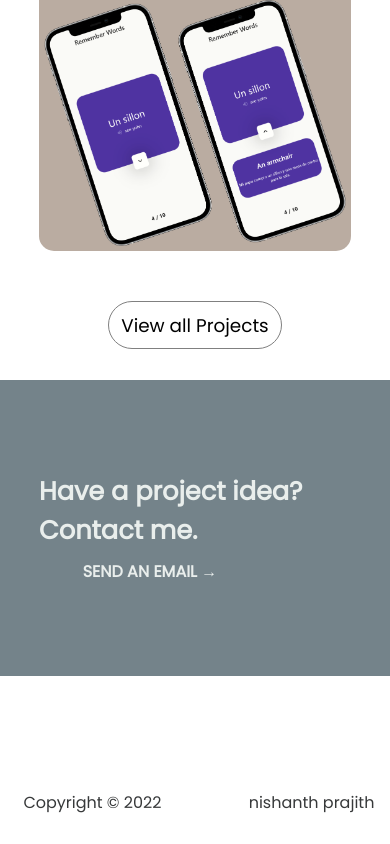
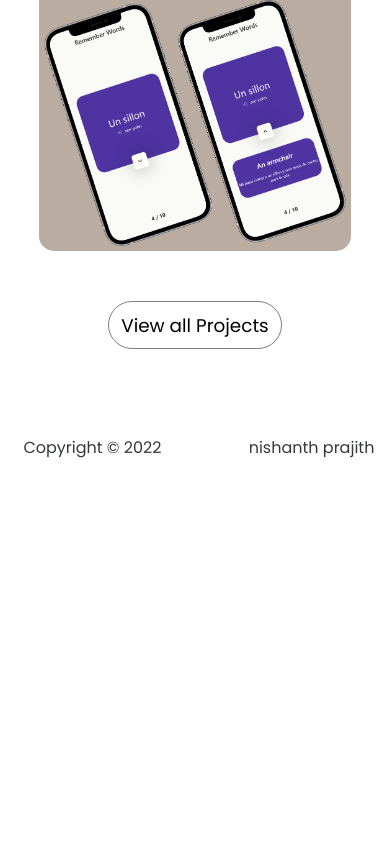
Before and after one commit to NishanthPrajith/NishanthPrajith.github.io, a React (Create React App) app: page / in a window 390 px wide. Shown: the part 2025-2869 px from the top of the page. After the commit the page ends 2515 px from the top, so only its background shows below. Built offline with nearby package versions, Linux system fonts and the light colour scheme.

Commit message:
project page updates

```diff
--- a/src/App.css
+++ b/src/App.css
@@ -2,7 +2,7 @@
 body {
   overscroll-behavior-y: none;
   background-color: #ffffff;
-  color: rgb(51, 51, 51);
+  color: #1C1D20;
 }
 
 .App {
--- a/src/ContactComps/contact.js
+++ b/src/ContactComps/contact.js
@@ -21,7 +21,7 @@ export default function About() {
     return (
         <div style = {{overflow: "none"}}>
             <Helmet>
-                <title>Contact Me Page | Nishanth Prajith</title>
+                <title>Contact Me Page • Nishanth Prajith</title>
                 <link rel="stylesheet" href="https://cdnjs.cloudflare.com/ajax/libs/font-awesome/4.7.0/css/font-awesome.min.css" />
             </Helmet>
             <motion.div variants = {animation} initial = "initial" animate = "final" className = "contact">
--- a/src/HomeComps/home.js
+++ b/src/HomeComps/home.js
@@ -32,7 +32,7 @@ export default function Home() {
     return (
         <div>
             <Helmet>
-                <title>Home Page | Nishanth Prajith</title>
+                <title>Home Page • Nishanth Prajith</title>
             </Helmet>
             <motion.div className = "mainContainer" variants = {animation} initial = "initial" animate = "final">
                 <div className = "landingPage">
@@ -77,19 +77,6 @@ export default function Home() {
                     </div>
                 </div>
 
-
-                <div className = "emailRequest">
-                    <div>
-                        <h1>Have a project idea? <br></br>Contact me.</h1>
-                        <motion.div variants = {hoverMailAnimation} whileHover = "hover" style = {{
-                          marginTop: "3%"
-                        }} className = "buttonFillOne">
-                            <a href = "mailto:nishanth.prajith@gmail.com">
-                                <p className = "button">Send an Email &#8594;</p>
-                            </a>
-                        </motion.div>
-                    </div>
-                </div>
             </motion.div>
         </div>
     )
--- a/src/ProjectComps/project.css
+++ b/src/ProjectComps/project.css
@@ -1,12 +1,14 @@
 .headerLanding h1 {
 	font-size: 6rem;
 	font-weight: 500;
+	color: #1C1D20;
 }
 
 .headerLanding {
 	height: 95vh;
+	width: 50%;
 	display: grid;
-	padding-left: 10%;
+	padding: 3% 12%;
 	align-items: center;
 }
 
@@ -14,71 +16,39 @@ a {
 	text-decoration: none;
 }
 
-.headerLanding p {
-	font-size: 1.4rem;
-	width: 60%;
-	margin: 3% 0%;
-	padding-left: 10%;
+.listofProjects .headers p {
+	color: #999D9E;
+	font-weight: 500;
+	font-size: 0.9rem;
 }
 
-.emailRequest {
-	height: 50vh;
-	padding: 0% 10%;
-	background-color: #74838a;
+.headers {
+	display: grid;
+	grid-template-columns: 45% 55%;
+	position: relative;
+	margin: 0 7%;
+}
+
+.individualProject {
+	margin: 0 7%;
 	display: grid;
 	align-items: center;
+	z-index: 0;
+	position: relative;
+	grid-template-columns: 45% 55%;
 }
 
-.emailRequest h1 {
-	width: 50%;
-	font-size: 2.8rem;
-}
-
-.emailRequest div h1 {
-	color: #e9eeec;
-}
-
-.emailRequest div p {
-	color: #e9eeec;
-}
-
-.buttonFillThree {
-	width: 50px;
-	height: 50px;
-	margin-top: 5vh;
-	padding: 0%;
-	display: grid;
-	border-radius: 50px;
-	align-items: center;
-	background-color: #d37d3a;
-	white-space: nowrap;
-	cursor: pointer;
-}
-
-
-.button {
-	text-transform: uppercase;
-	font-weight: 600;
-	font-size:  1.1rem;
-	margin: 0% 14%;
-	display: inline-block;
+.stripe {
+	background-color: rgba(28, 29, 32, 0.175);
+	width: 100%;
+	height: 1px;
+	border: none;
 }
 
 .listofProjects {
 	padding: 0 6%;
 	width: 88%;
-	display: grid;
-	grid-template-columns: repeat(2, 48%);
-	column-gap: 4%;
 	margin-bottom: 10%;
-}
-
-.individualProject {
-	display: grid;
-	align-items: center;
-	z-index: 0;
-	position: relative;
-	grid-template-columns: 90% 10%;
 }
 
 hr {
@@ -88,18 +58,21 @@ hr {
 }
 
 .individualProject h1 {
-	font-size: 2.5rem;
+	margin: 3% 0;
+	font-size: 2rem;
+}
+
+.individualProject:hover h1, .individualProject:hover p {
+	color: #ee6117;
 }
 
 .individualProject p {
+	margin-top: 1.5%;
 	color: #6F7071;
 }
 
-
-
 .individualProject div:nth-child(2) p {
 	font-size: 2rem;
-	color: #37393a;
 	display: inline-block;
 	text-align: center;
 	width: 100%;
@@ -127,18 +100,11 @@ hr {
 	hr {
 		margin: 3vh 0;
 	}
-
-	.emailRequest {
-		height: 55vh;
-	}
-
-	.emailRequest h1 {
-		width: 70%;
-	}
 }
 
 @media screen and (max-width: 1025px) {
 	.headerLanding {
+		padding: 0% 12%;
 		height: 90vh;
 	}
 
@@ -150,23 +116,9 @@ hr {
 		margin: 3vh 0;
 	}
 
-	.emailRequest {
-		height: 55vh;
-		margin-bottom: 10vh;
-	}
-
-	.emailRequest h1 {
-		width: 70%;
-	}
-
 	.headerLanding p {
 		font-size: 1.2rem;
 		width: 80%;
-	}
-
-	.emailRequest h1 {
-		width: 70%;
-		font-size: 2.5rem;
 	}
 
 	.individualProject h1 {
@@ -195,23 +147,6 @@ hr {
 		margin: 3vh 0;
 	}
 
-	.listofProjects {
-		grid-template-columns: 100%;
-		column-gap: 0%;
-		padding: 0 6% 0% 12%;
-		width: 82%;
-	}
-
-	.emailRequest {
-		height: 40vh;
-		margin-bottom: 10vh;
-	}
-
-	.emailRequest h1 {
-		width: 90%;
-		font-size: 2.3rem;
-	}
-
 	.headerLanding p {
 		font-size: 1.2rem;
 		width: 80%;
@@ -230,11 +165,26 @@ hr {
 
 @media screen and (max-width: 500px) {
 	.headerLanding {
-		height: 80vh;
+		height: 60vh;
+		padding: 0% 12%;
+	}
+
+	.heading {
+		display: none;
+	}
+
+	.individualProject {
+		display: block;
+	}
+
+	.stripe {
+		width: 96%;
+		margin: 10% 2%;
 	}
 
 	.headerLanding h1 {
-		font-size: 2.5rem;
+		font-size: 2.4rem;
+		font-weight: 600;
 	}
 
 	.headerLanding p {
@@ -245,23 +195,6 @@ hr {
 
 	hr {
 		margin: 3vh 0;
-	}
-
-	.listofProjects {
-		grid-template-columns: 100%;
-		column-gap: 0%;
-		padding: 0 3% 0% 10%;
-		width: 87%;
-	}
-
-	.emailRequest {
-		height: 35vh;
-		margin-bottom: 10vh;
-	}
-
-	.emailRequest h1 {
-		width: 90%;
-		font-size: 1.6rem;
 	}
 
 	.headerLanding p {
--- a/src/ProjectComps/project.js
+++ b/src/ProjectComps/project.js
@@ -78,84 +78,44 @@ export default function Project() {
     return (
         <div>
             <Helmet>
-                <title>Projects Page | Nishanth Prajith</title>
+                <title>Projects Page • Nishanth Prajith</title>
             </Helmet>
             <motion.div variants = {animation} initial = "initial" animate = "final">
                 <div className = "headerLanding">
                     <div>
-                        <h1>My Projects</h1>
-                        <p>This is a collection of all the projects I have worked on, it includes the ones available publicly on GitHub as well as ones not available on GitHub.</p>
+                        <h1>Collection of all my projects.</h1>
                     </div>
                 </div>
+                <div className = "listofProjects">
 
-                <div className = "listofProjects">
-                    <div>
-                        {
-                            data.map((project, index) => {
-                               if (index % 2 == 0) {
-                                   return (
-                                    <div>
-                                        <Link to = {"/projects/" + (index + 1)} onClick = { changeCursor }>
-                                            <motion.div variants = {hoverProjectAnimation} onMouseEnter={() => cursorChangeHandler("project")} onMouseLeave={() => cursorChangeHandler("")} initial = "initial" whileHover = "animate" className = "individualProject">
-                                                <div>
-                                                    <h1>{project.title}</h1>
-                                                    <p>{project.tags}</p>
-                                                </div>
-                                                <div>
-                                                    <motion.div variants = {hoverchild}>
-                                                        <p> > </p>
-                                                    </motion.div>
-                                                </div>
-                                            </motion.div>
-                                        </Link>
-                                        <hr />
-                                    </div>
-                                   );
-                               }
-                            })
-                        }
+                    <div className='heading'>
+                        <div className='headers'>
+                            <p>PROJECT NAME</p>
+                            <p>TAGS</p>
+                        </div>
+
+                        <hr className='stripe'></hr>
                     </div>
 
                     <div>
                         {
                             data.map((project, index) => {
-                               if (index % 2 == 1) {
-                                   return (
+                                return (
                                     <div>
                                         <Link to = {"/projects/" + (index + 1)} onClick = { changeCursor }>
                                             <motion.div variants = {hoverProjectAnimation} onMouseEnter={() => cursorChangeHandler("project")} onMouseLeave={() => cursorChangeHandler("")} initial = "initial" whileHover = "animate" className = "individualProject">
-                                                <div>
-                                                    <h1>{project.title}</h1>
-                                                    <p>{project.tags}</p>
-                                                </div>
-                                                <div>
-                                                    <motion.div variants = {hoverchild}>
-                                                        <p> > </p>
-                                                    </motion.div>
-                                                </div>
+                                                <h1>{project.title}</h1>
+                                                <p>{project.tags}</p>
                                             </motion.div>
                                         </Link>
-                                        <hr />
+                                        <hr className='stripe'></hr>
                                     </div>
-                                   );
-                               }
+                                );
                             })
                         }
                     </div>
-
                 </div>
 
-
-                <div className = "emailRequest">
-                    <div>
-                        <h1>Have a project idea? <br></br>Contact me.</h1>
-                        <motion.div variants = {hoverMailAnimation} whileHover = "hover" className = "buttonFillThree">
-                            <a href = "mailto:nishanth.prajith@gmail.com">
-                                <p className = "button">Send an Email &#8594;</p>
-                            </a>
-                        </motion.div>
-                    </div>
-                </div>
             </motion.div>
         </div>
     )
```
Also changed, not shown: src/AboutComps/about.js (+21 -1 lines).
